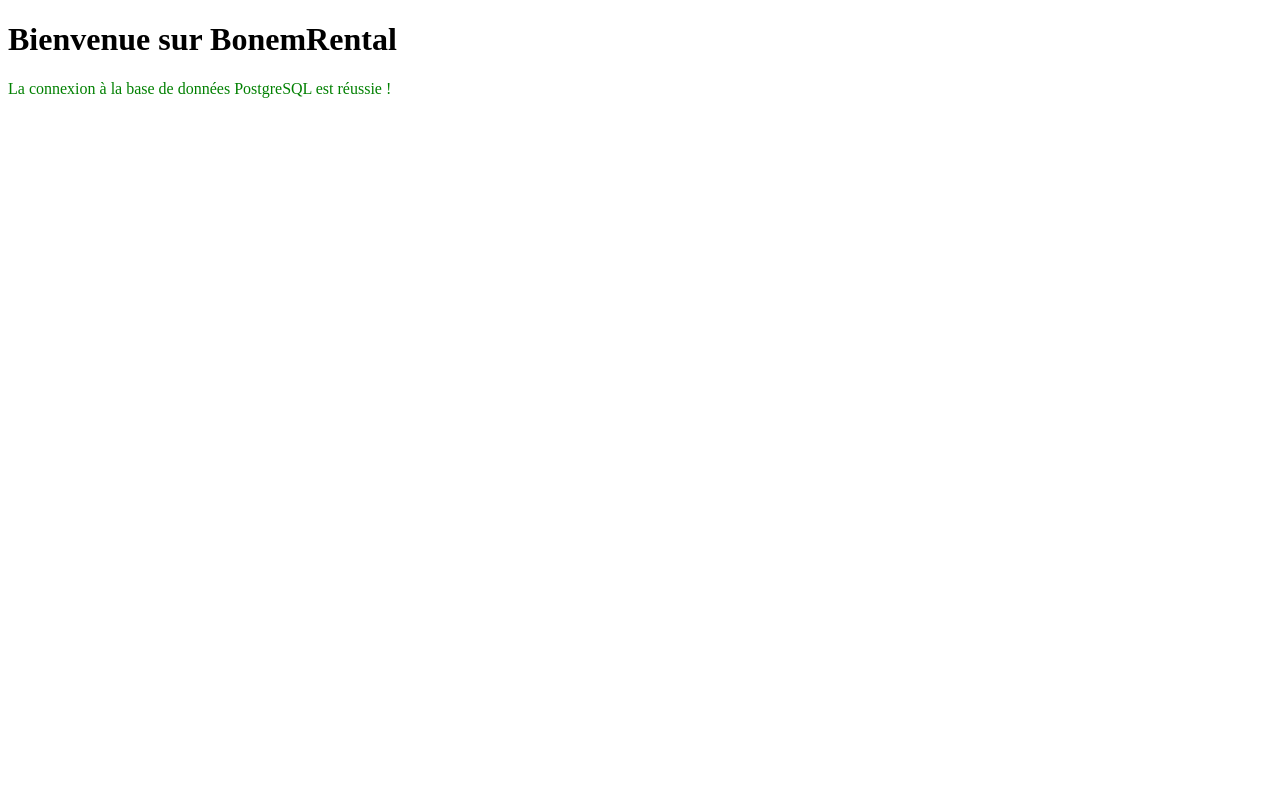
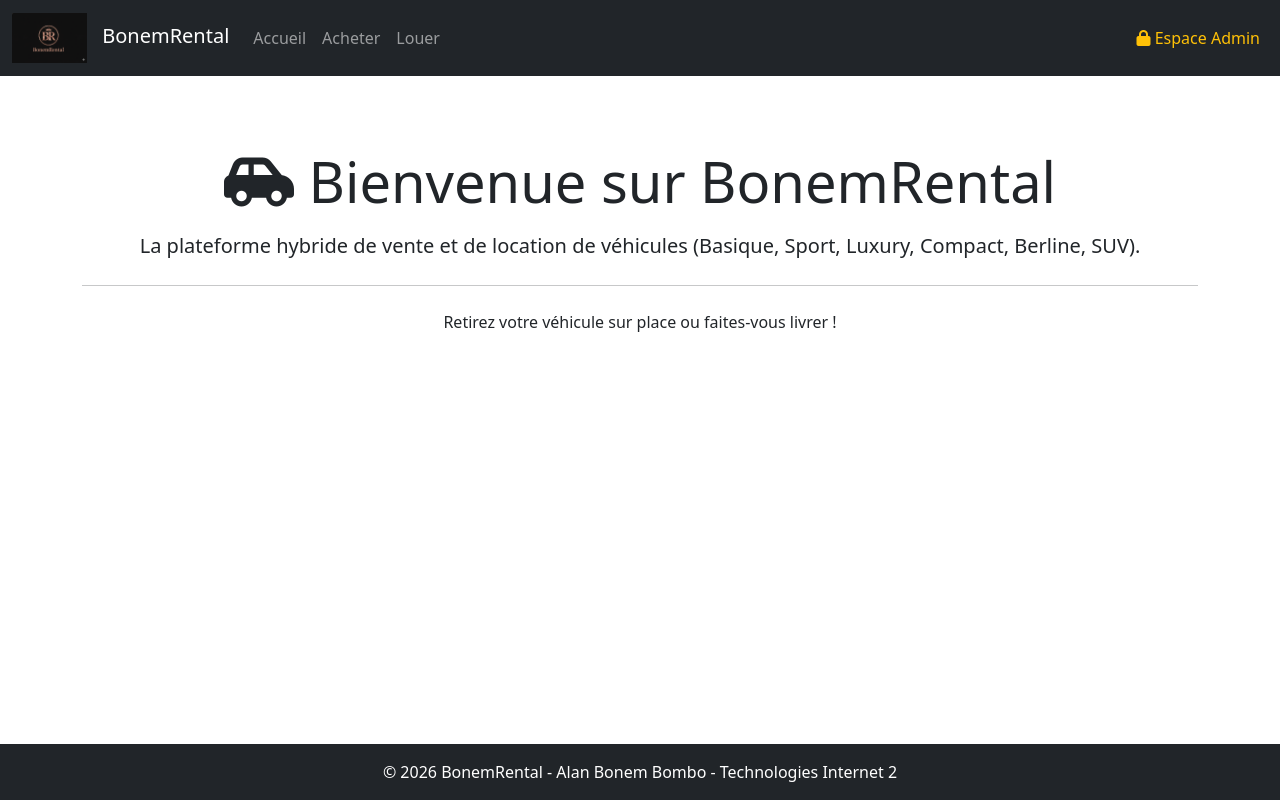
Before and after one commit to Bonem7011/BonemRental, a PHP site: page /index_.php in a window 1280 px wide. Run offline with PHP 8.4, Linux system fonts and the light colour scheme; some libraries are stand-ins or nearby versions.

Commit message:
Mise en place de l'interface publique, menu, footer et intégration du logo BonemRental

```diff
--- /dev/null
+++ b/admin/src/php/utils/footer.php
@@ -0,0 +1,3 @@
+<footer class="bg-dark text-white text-center py-3 mt-auto">
+    <p class="mb-0">&copy; 2026 BonemRental - Alan Bonem Bombo - Technologies Internet 2</p>
+</footer>
--- /dev/null
+++ b/admin/src/php/utils/public_menu.php
@@ -0,0 +1,31 @@
+<nav class="navbar navbar-expand-lg navbar-dark bg-dark">
+    <div class="container-fluid">
+        <a class="navbar-brand" href="index_.php?page=accueil.php">
+            <img src="admin/assets/images/logo.png" alt="Logo BonemRental" style="height: 50px; margin-right: 10px;">
+            BonemRental
+        </a>
+        <button class="navbar-toggler" type="button" data-bs-toggle="collapse" data-bs-target="#navbarNav">
+            <span class="navbar-toggler-icon"></span>
+        </button>
+        <div class="collapse navbar-collapse" id="navbarNav">
+            <ul class="navbar-nav me-auto">
+                <li class="nav-item">
+                    <a class="nav-link" href="index_.php?page=accueil.php">Accueil</a>
+                </li>
+                <li class="nav-item">
+                    <a class="nav-link" href="#">Acheter</a>
+                </li>
+                <li class="nav-item">
+                    <a class="nav-link" href="#">Louer</a>
+                </li>
+            </ul>
+            <ul class="navbar-nav ms-auto">
+                <li class="nav-item">
+                    <a class="nav-link text-warning" href="admin/index_.php">
+                        <i class="fa-solid fa-lock"></i> Espace Admin
+                    </a>
+                </li>
+            </ul>
+        </div>
+    </div>
+</nav>
--- a/content/accueil.php
+++ b/content/accueil.php
@@ -1 +1,6 @@
-<?php
+<div class="text-center py-5">
+    <h1 class="display-4"><i class="fa-solid fa-car-side"></i> Bienvenue sur BonemRental</h1>
+    <p class="lead mt-3">La plateforme hybride de vente et de location de véhicules (Basique, Sport, Luxury, Compact, Berline, SUV).</p>
+    <hr class="my-4">
+    <p>Retirez votre véhicule sur place ou faites-vous livrer !</p>
+</div>
--- a/content/page_404.php
+++ b/content/page_404.php
@@ -1 +1,5 @@
-<?php
+<div class="alert alert-danger text-center mt-5" role="alert">
+    <h2><i class="fa-solid fa-triangle-exclamation"></i> Erreur 404</h2>
+    <p>La page que vous recherchez n'existe pas.</p>
+    <a href="index_.php?page=accueil.php" class="btn btn-dark mt-3">Retour à l'accueil</a>
+</div>
--- a/index_.php
+++ b/index_.php
@@ -1,21 +1,46 @@
 <?php
-// On inclut le moteur PHP
+session_start();
 require_once "admin/src/php/utils/all_includes.php";
+
+// Gestion du système multipages (Routage dynamique)
+if (!isset($_SESSION["page"])) {
+    $_SESSION["page"] = "accueil.php";
+}
+if (isset($_GET["page"])) {
+    $_SESSION["page"] = $_GET["page"];
+}
+$path = "content/" . $_SESSION["page"];
 ?>
 <!DOCTYPE html>
 <html lang="fr">
 <head>
     <meta charset="UTF-8">
-    <title>BonemRental - Accueil</title>
+    <meta name="viewport" content="width=device-width, initial-scale=1.0">
+    <title>BonemRental</title>
+    <link href="https://cdn.jsdelivr.net/npm/bootstrap@5.3.2/dist/css/bootstrap.min.css" rel="stylesheet">
+    <link rel="stylesheet" href="https://cdnjs.cloudflare.com/ajax/libs/font-awesome/6.5.1/css/all.min.css">
+    <link rel="stylesheet" href="admin/assets/css/style.css">
 </head>
-<body>
-<h1>Bienvenue sur BonemRental</h1>
-<?php
-if (isset($cnx) && $cnx !== null) {
-    echo "<p style='color: green;'>La connexion à la base de données PostgreSQL est réussie !</p>";
-} else {
-    echo "<p style='color: red;'>Échec de la connexion.</p>";
-}
-?>
+<body class="d-flex flex-column min-vh-100">
+
+<header>
+    <?php require_once "admin/src/php/utils/public_menu.php"; ?>
+</header>
+
+<main class="container mt-4 flex-grow-1">
+    <?php
+    // Inclusion de la page demandée
+    if (file_exists($path)) {
+        include $path;
+    } else {
+        include "content/page_404.php";
+    }
+    ?>
+</main>
+
+<?php require_once "admin/src/php/utils/footer.php"; ?>
+
+<script src="https://code.jquery.com/jquery-3.7.1.min.js"></script>
+<script src="https://cdn.jsdelivr.net/npm/bootstrap@5.3.2/dist/js/bootstrap.bundle.min.js"></script>
 </body>
 </html>
```
Also changed, not shown: admin/assets/images/logo.png (added).
